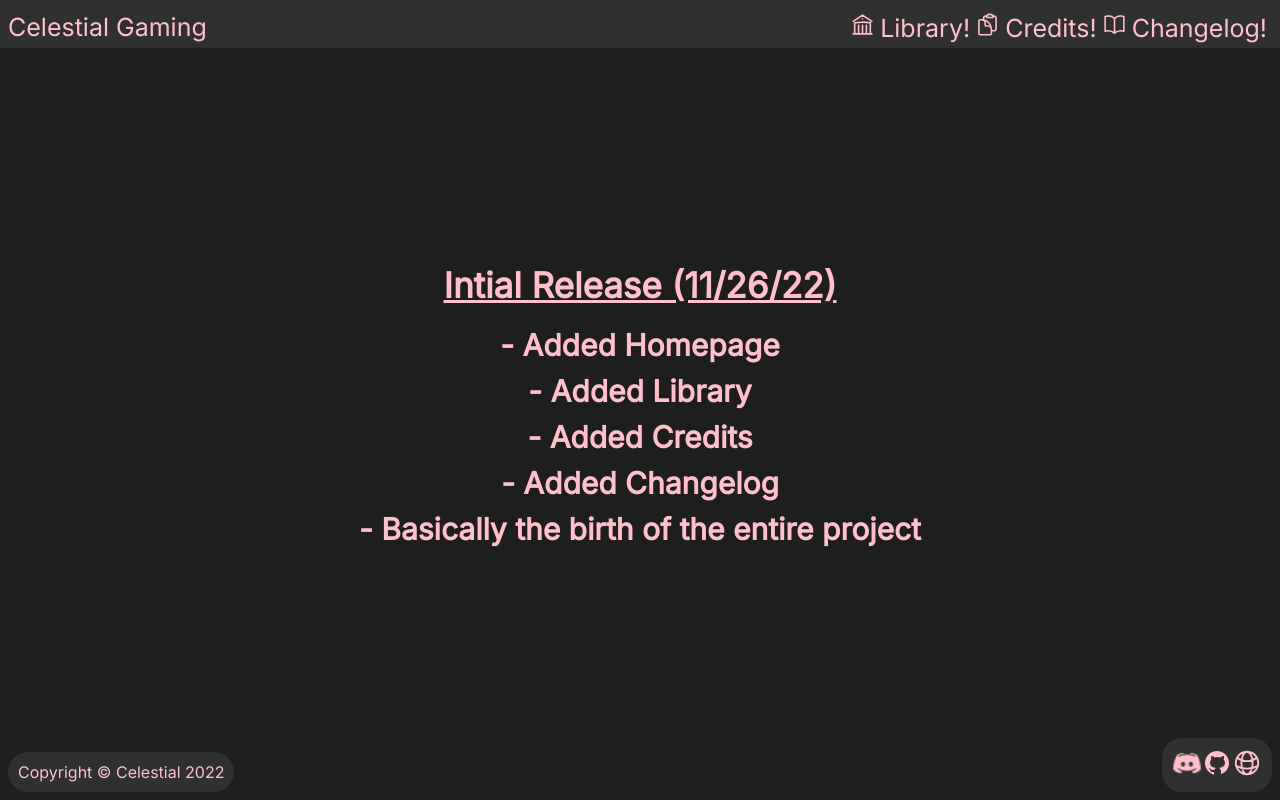
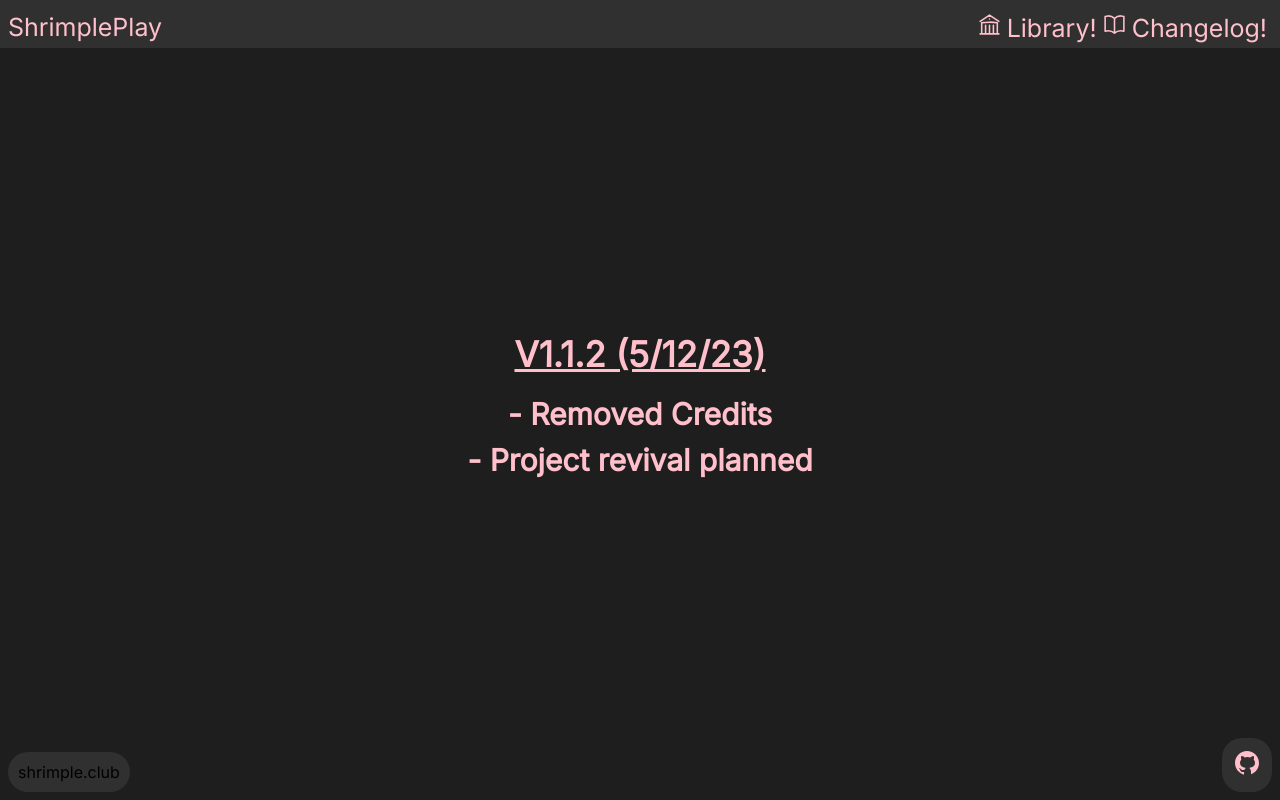
Before and after one commit to HolyFwig/ShrimplePlay, a Next.js app: page /changelog in a window 1280 px wide. Built offline with nearby package versions, Linux system fonts and the light colour scheme.

Commit message:
Update changelog.tsx

```diff
--- a/pages/changelog.tsx
+++ b/pages/changelog.tsx
@@ -9,32 +9,28 @@
     <div className={styles.container}>
       <Head>
         <meta name="viewport" content="width=device-width, initial-scale=1.0" />
-        <meta name="description" content="Celestial Gaming is a free to use, open-source, gaming site with a large collection of html5, flash, mobile, and retro games to play out of the box in your browser! WARNING: I will not take responsibility if this becomes a distraction in the classroom, nor will I take if this gets a student in trouble." />
-        <meta name="keywords" content="Lunadox, Amy, Celestial, Games, Roblox, School, Chromebook, Unblocked, Proxies, Portfolio, Developer, Frontend, HTML5, CSS3, JS" />
-        <meta name="author" content="Copyright ⓒ 2022 Celestial" />
+        <meta name="description" content="ShrimplePlay is a free to use, open-source, gaming site with a large collection of html5, flash, mobile, and retro games to play out of the box in your browser!" />
+        <meta name="keywords" content="ShrimpleFix, Amy, Celestial, Games, Roblox, School, Chromebook, Unblocked, Proxies, Portfolio, Developer, Frontend, HTML5, CSS3, JS" />
+        <meta name="author" content="Copyright ⓒ 2022-2023 ShrimpleFix" />
         <meta name="theme-color" content="#ffc0cb" />
-        <meta property="og:title" content="Celestial Gaming" />
+        <meta property="og:title" content="ShrimplePlay" />
         <meta property="og:locale" content="en-US" />
         <meta property="og:type" content="website" />
-        <meta property="og:url" content="https://play.thecelestial.gq" />
-        <meta property="og:description" content="Celestial Gaming is a free to use, open-source, gaming site with a large collection of html5, flash, mobile, and retro games to play out of the box in your browser! WARNING: I will not take responsibility if this becomes a distraction in the classroom, nor will I take if this gets a student in trouble." />
-        <title>Celestial Gaming</title>
+        <meta property="og:url" content="https://g.shrimple.club" />
+        <meta property="og:description" content="ShrimplePlay is a free to use, open-source, gaming site with a large collection of html5, flash, mobile, and retro games to play out of the box in your browser!" />
+        <title>ShrimplePlay</title>
         <link rel="icon" href="/imgs/favicon.ico" />
       </Head>
       <nav className={styles.navbar}>
         <div className={styles.logo}>
           <Link href="/">
-            <a>Celestial Gaming</a>
+            <a>ShrimplePlay</a>
           </Link>
         </div>
         <div className={styles.hotlinks}>
           <img src="/imgs/lib.svg" width="25" height="25" />
           <Link href="/library/">
             <a>Library!</a>
-          </Link>
-          <img src="/imgs/credits.svg" width="25" height="25" />
-          <Link href="/credits/">
-            <a>Credits!</a>
           </Link>
           <img src="/imgs/changelog.svg" width="25" height="25" />
           <Link href="/changelog/">
@@ -43,26 +39,17 @@
         </div>
       </nav>
       <main className={styles.main}>
-        <u>Intial Release (11/26/22)</u>
-        <h2>- Added Homepage</h2>
-        <h2>- Added Library</h2>
-        <h2>- Added Credits</h2>
-        <h2>- Added Changelog</h2>
-        <h2>- Basically the birth of the entire project</h2>
+        <u>V1.1.2 (5/12/23)</u>
+        <h2>- Removed Credits</h2>
+        <h2>- Project revival planned</h2>
       </main>
       <div className={styles.socials}>
-        <a href="https://discord.gg/Kn63hp3WF4">
-          <img src="/imgs/discord.png" width="30" height="30" />
-        </a>
-        <a href="https://github.com/Celestial-Dev/Celestial-Gaming">
+        <a href="https://github.com/ShrimpleFix/ShrimplePlay">
           <img src="/imgs/github.svg" width="30" height="30" />
-        </a>
-        <a href="https://thecelestial.org/">
-          <img src="/imgs/web.svg" width="30" height="30" />
         </a>
       </div>
       <footer className={styles.copyright}>
-        <p>Copyright © Celestial 2022</p>
+        <a href="https://shrimple.club">shrimple.club</a>
       </footer>
     </div>
   )
```
